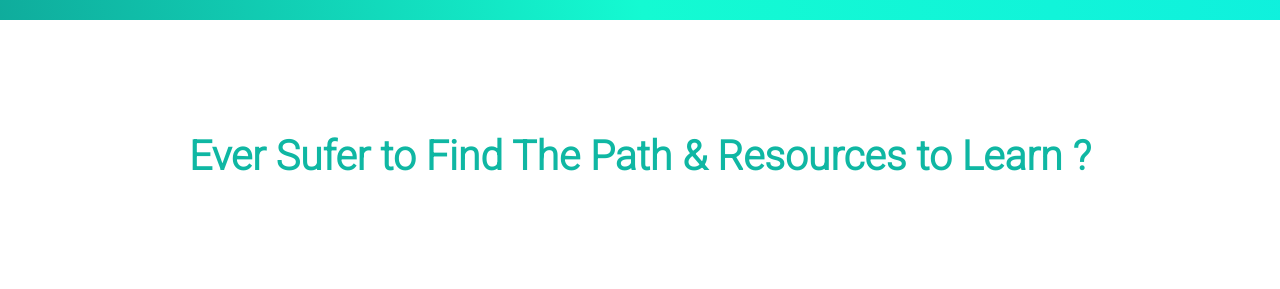
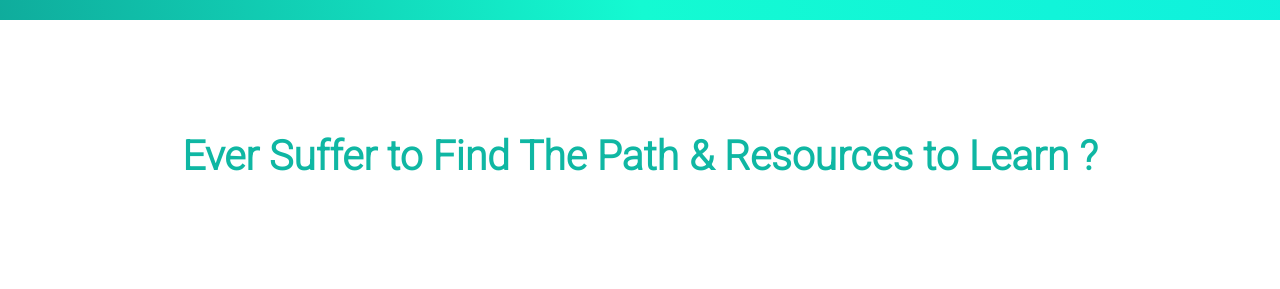
Before and after one commit to lav31/engineeringshove, a plain HTML site: page index.html in a window 1280 px wide. Shown: the part 780-1069 px from the top of the page. Drawn offline with Linux system fonts and the light colour scheme; a web font is replaced by a local one.

Commit message:
Update index.html

```diff
--- a/index.html
+++ b/index.html
@@ -56,7 +56,7 @@
     <section class="sctn2">
         <div class="hnd">
             <h1>
-                Ever Sufer to Find The Path & Resources to Learn ?
+                Ever Suffer to Find The Path & Resources to Learn ?
             </h1>
         </div>
         <div class="cnt">
```
